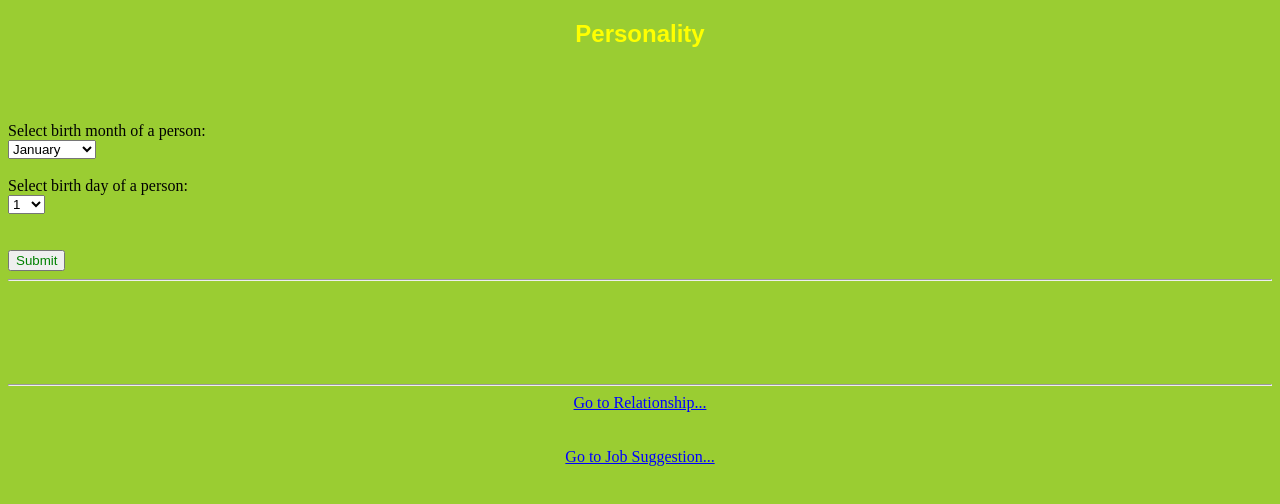
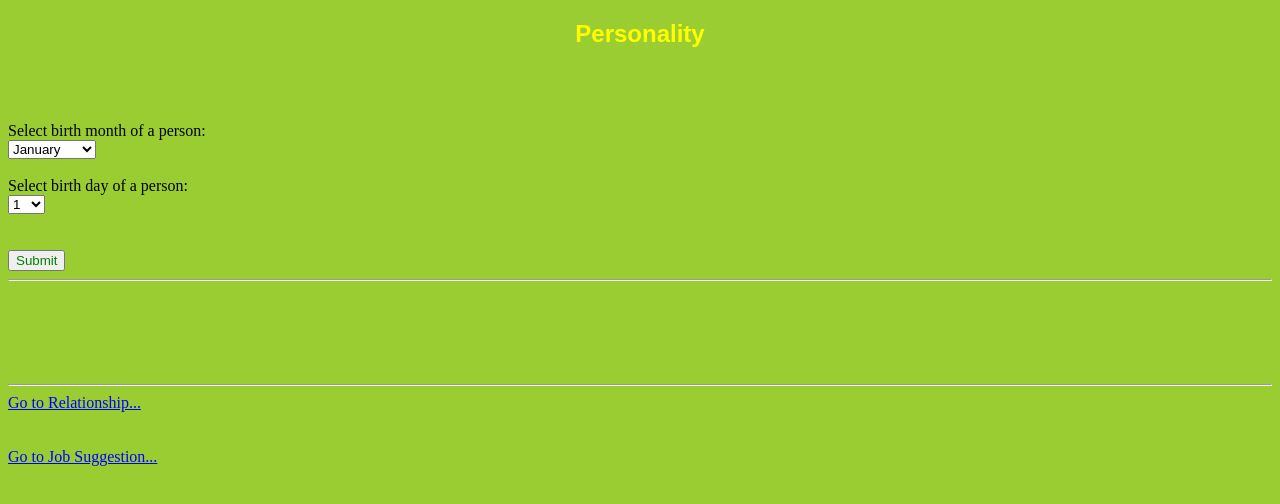
Before and after one commit to JaredBalase/BirthdateGenerator.com, a plain HTML site: page 1.html in a window 1280 px wide. Drawn offline with Linux system fonts and the light colour scheme.

Commit message:
Update 1.html

```diff
--- a/1.html
+++ b/1.html
@@ -42,7 +42,7 @@
 
 <div id="personalityTraits"><h3 <br><br>
 </h3></div><br><br><hr>
-<center><a href="Relationship.html" style="color:blue;">Go to Relationship...</a><br><br><br><a href="job.html" style="color:blue;">Go to Job Suggestion...</a></center>
+<a href="Relationship.html" style="color:blue;">Go to Relationship...</a><br><br><br><a href="job.html" style="color:blue;">Go to Job Suggestion...</a>
 <script>
 function calculateN(num) {
   var sum = 0;
```
